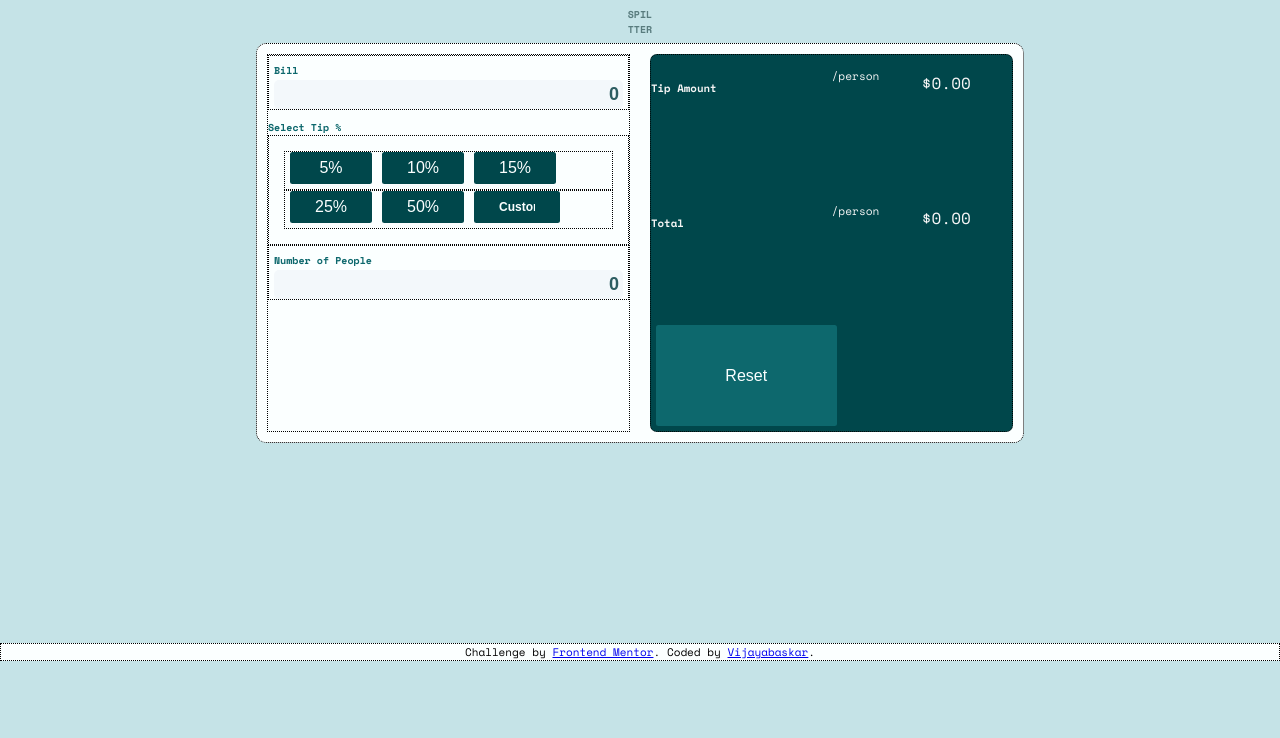
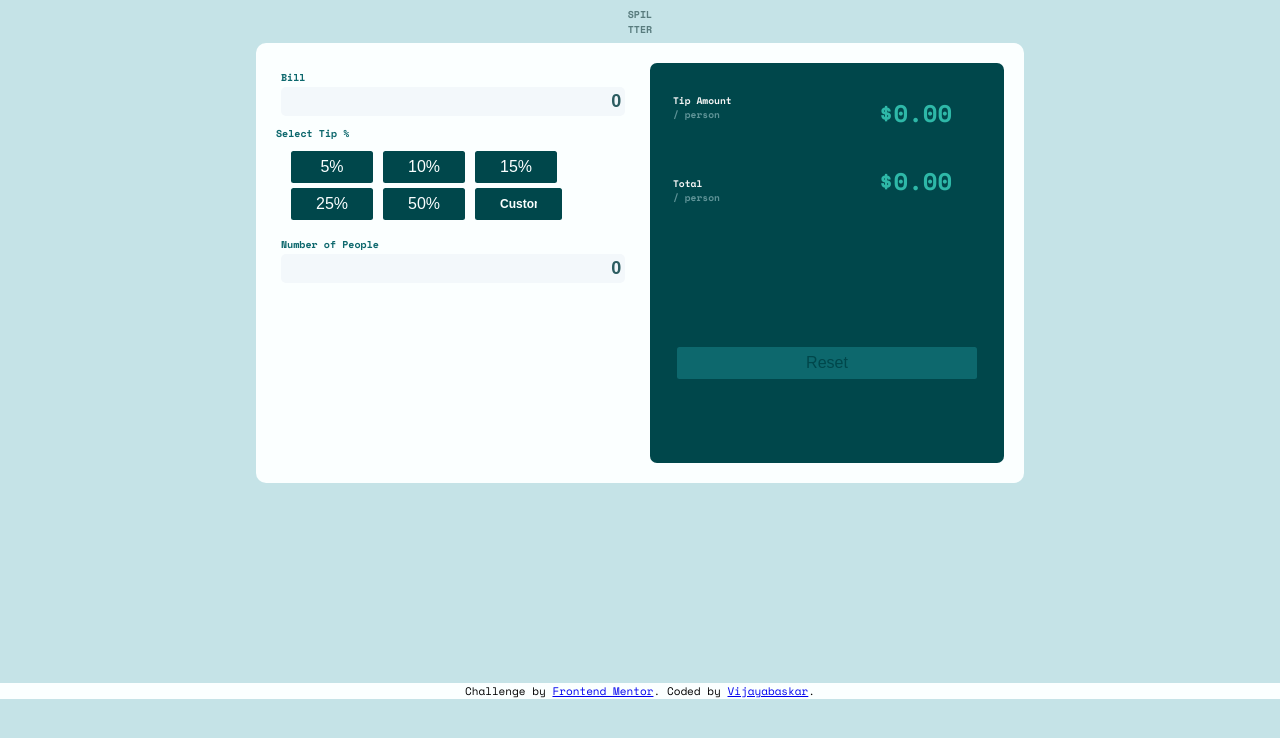
Before and after one commit to Vijayabaskar56/frontend-mentor, a plain HTML site: page index.html in a window 1280 px wide. Drawn offline with nearby package versions, Linux system fonts and the light colour scheme.

Commit message:
prototype

```diff
--- a/index.html
+++ b/index.html
@@ -48,12 +48,10 @@
 </div>
   </div>
   <div class="child2">
-  <h6 class="tip">Tip Amount</h6>
-    <p class="person">/person</p>
-    <p class="output-tip">$0.00</p>
-    <h6 class="total">Total</h6>
-    <p class="person">/person</p>
-    <p class="output-total">$0.00</p>
+  <h6 class="tip">Tip Amount<br><p class="person">/ person</p></h6>
+    <p class="output">$0.00</p>
+    <h6 class="total">Total<br><p class="person">/ person</p></h6>
+    <p class="output" id="doller">$0.00</p>
     <button class="btn" id="btn-reset">Reset</button>
   </div>
 
--- a/style.css
+++ b/style.css
@@ -25,7 +25,7 @@ body {
 
 div {
     box-sizing: border-box;
-    border: black 1px dotted ;
+    /* border: black 1px dotted ; */
     background-color: #fbffff;
 }
 
@@ -47,9 +47,10 @@ label,#select-tip {
 }
 
 .parent {
-    height: 50vh;
+    height: 55vh;
     width: 60vw;
     margin-left: 20%;
+    padding: 10px;
     display: flex;
     justify-content: center;
     border-radius: 10px;
@@ -77,6 +78,8 @@ label,#select-tip {
     grid-template-rows: 2fr;
     justify-content: space-evenly;
     flex-direction: row;
+    padding: 10px;
+    padding-bottom: 5px;
 }
 
 
@@ -111,14 +114,40 @@ label,#select-tip {
 .child2{
     width: 50%;
     display: grid;
-    grid-template-columns: 2fr 1fr 1fr;
+    grid-template-columns: 2fr 2fr;
+    grid-template-rows: 1fr 1fr 2fr;
     background-color: #00474b;
     color: whitesmoke;
     border-radius: 7px;
 }
 
+
 .person {
-    font-size: 0.7rem;
+    font-size: 0.6rem;
+    margin: 0;
+    color: #5e9397;
+}
+
+.tip,.total {
+    margin-left: 23px;
+    margin-top: 30px;
+    font-size: 0.6rem;
+}
+
+.total{
+    padding-top: 7%;
+    margin-top: 0%;
+}
+
+.output {
+    color: #2eb8a8;
+    margin: auto;
+    font-size: 1.5rem;
+    font-weight: bolder;
+}
+
+#doller {
+    margin-top: 0%;
 }
 
 .btn {
@@ -133,12 +162,16 @@ label,#select-tip {
     border-radius: 2.5px;
 }
 
-.btn:hover {
-    cursor: hand;
+#btn-reset {
+    color: #00474b;
+}
+
+.btn:hover,#btn-reset:hover {
+    cursor:pointer;
     background-color: #9ee8df;
 }
 
-.btn:active {
+.btn:active,#btn-reset:active,.btn::after,#btn-reset::after {
     background-color: #2ac4b0;
 }
 
@@ -152,7 +185,11 @@ label,#select-tip {
 }
 #btn-reset {
     background-color: #0d686d;
-    width: 100%;
+    width: 85%;
+    margin: auto;
+    display: grid;
+    grid-column-start: 1;
+    grid-column-end: 3;
 }
 
 
```
